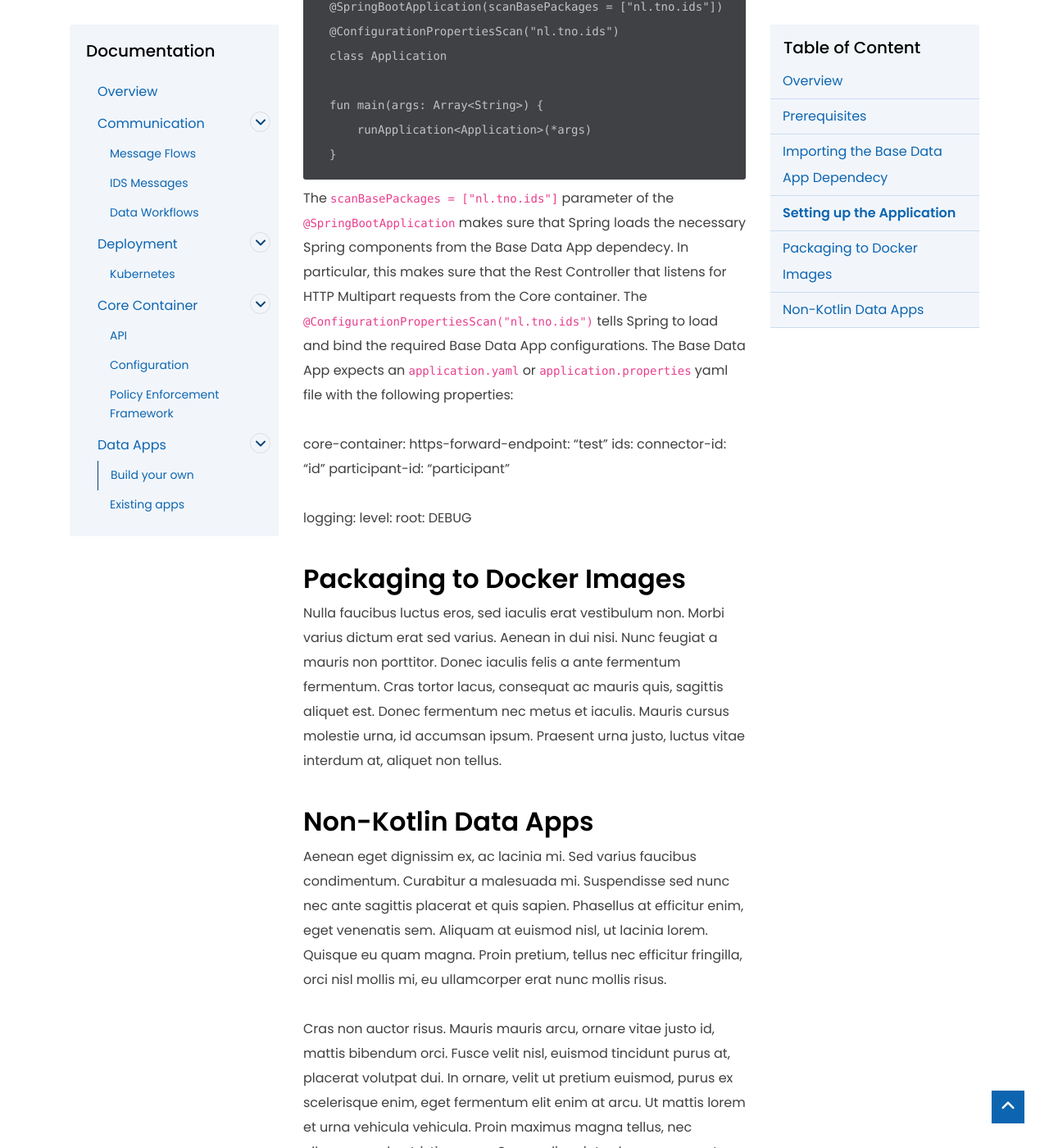
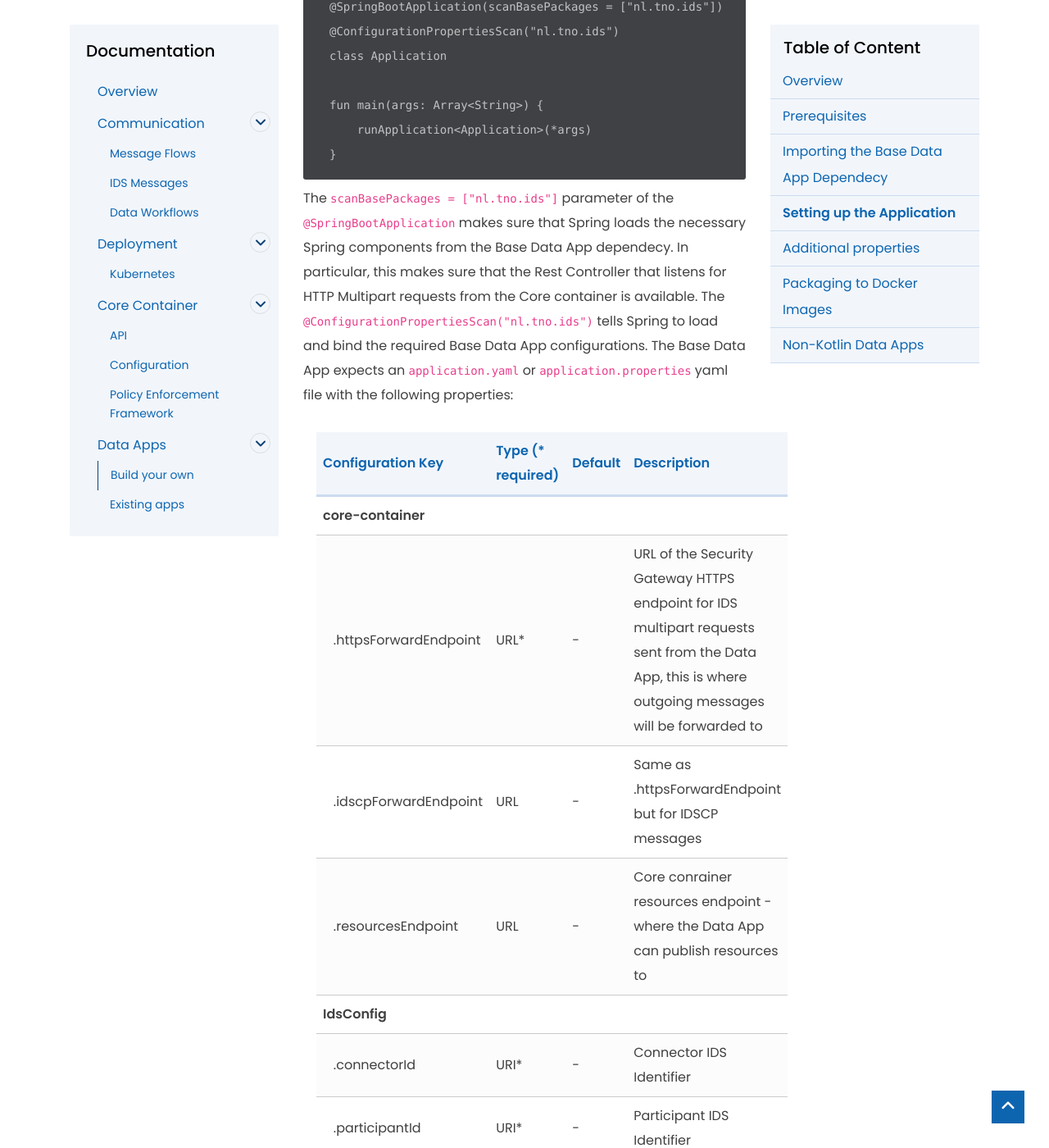
Before and after one commit to TNO-TSG/documentation, a Jekyll site: the page built from _docs/data-apps/build-your-own.md, in a window 1280 px wide and 1400 px high, scrolled down 2533 px. Shown: the whole window at 82% size. Built offline with Jekyll 4.4.1, drawn with Linux system fonts in a browser that asks for light colours; some of the changed text lies outside the part shown.

Commit message:
Additional custom data app docs

```diff
--- a/_docs/data-apps/build-your-own.md
+++ b/_docs/data-apps/build-your-own.md
@@ -42,18 +42,31 @@
         runApplication<Application>(*args)
     }
 
-The `scanBasePackages = ["nl.tno.ids"]` parameter of the `@SpringBootApplication` makes sure that Spring loads the necessary Spring components from the Base Data App dependecy. In particular, this makes sure that the Rest Controller that listens for HTTP Multipart requests from the Core container. The `@ConfigurationPropertiesScan("nl.tno.ids")` tells Spring to load and bind the required Base Data App configurations. The Base Data App expects an `application.yaml` or `application.properties` yaml file with the following properties:
+The `scanBasePackages = ["nl.tno.ids"]` parameter of the `@SpringBootApplication` makes sure that Spring loads the necessary Spring components from the Base Data App dependecy. In particular, this makes sure that the Rest Controller that listens for HTTP Multipart requests from the Core container is available. The `@ConfigurationPropertiesScan("nl.tno.ids")` tells Spring to load and bind the required Base Data App configurations. The Base Data App expects an `application.yaml` or `application.properties` yaml file with the following properties:
 
-core-container:
-  https-forward-endpoint: "test"
-ids:
-  connector-id: "id"
-  participant-id: "participant"
+| Configuration Key | Type (* required) | Default | Description |
+|---|---|---|---|---|
+| **core-container** |
+| &nbsp;&nbsp;&nbsp;.httpsForwardEndpoint | URL* | - | URL of the Security Gateway HTTPS endpoint for IDS multipart requests sent from the Data App, this is where outgoing messages will be forwarded to |
+| &nbsp;&nbsp;&nbsp;.idscpForwardEndpoint | URL | - | Same as .httpsForwardEndpoint but for IDSCP messages |
+| &nbsp;&nbsp;&nbsp;.resourcesEndpoint | URL | - | Core conrainer resources endpoint - where the Data App can publish resources to |
+| **IdsConfig** |
+| &nbsp;&nbsp;&nbsp;.connectorId | URI* | - | Connector IDS Identifier |
+| &nbsp;&nbsp;&nbsp;.participantId | URI* | - | Participant IDS Identifier |
+| &nbsp;&nbsp;&nbsp;.modelVersion | String | `4.1.0` | Version of the IDS information model that this Data App supports |
+| &nbsp;&nbsp;&nbsp;.appId | Int | `data-app` | Data app identifier |
 
+## Additional properties
+
+Additional Spring or Camel properties can be provided next to the Core Container properties. This can be used to configure the logging properties of the Core Container.
+
+For example, the following snippet can be added to the `application.yaml` to set the global logging level to `INFO` and the Core Container logging to debug:
+~~~ yaml
 logging:
   level:
-    root: DEBUG
-
+    root: INFO
+    nl.tno.ids: DEBUG
+~~~
 
 ## Packaging to Docker Images
 Nulla faucibus luctus eros, sed iaculis erat vestibulum non. Morbi varius dictum erat sed varius. Aenean in dui nisi. Nunc feugiat a mauris non porttitor. Donec iaculis felis a ante fermentum fermentum. Cras tortor lacus, consequat ac mauris quis, sagittis aliquet est. Donec fermentum nec metus et iaculis. Mauris cursus molestie urna, id accumsan ipsum. Praesent urna justo, luctus vitae interdum at, aliquet non tellus.
```
